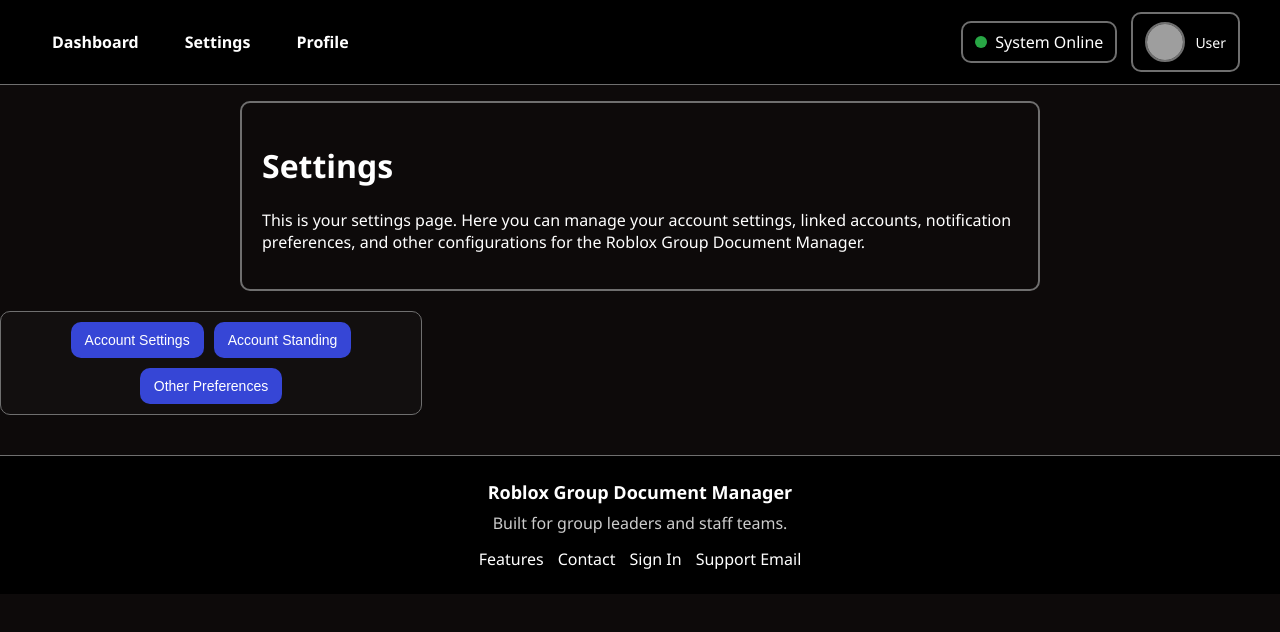
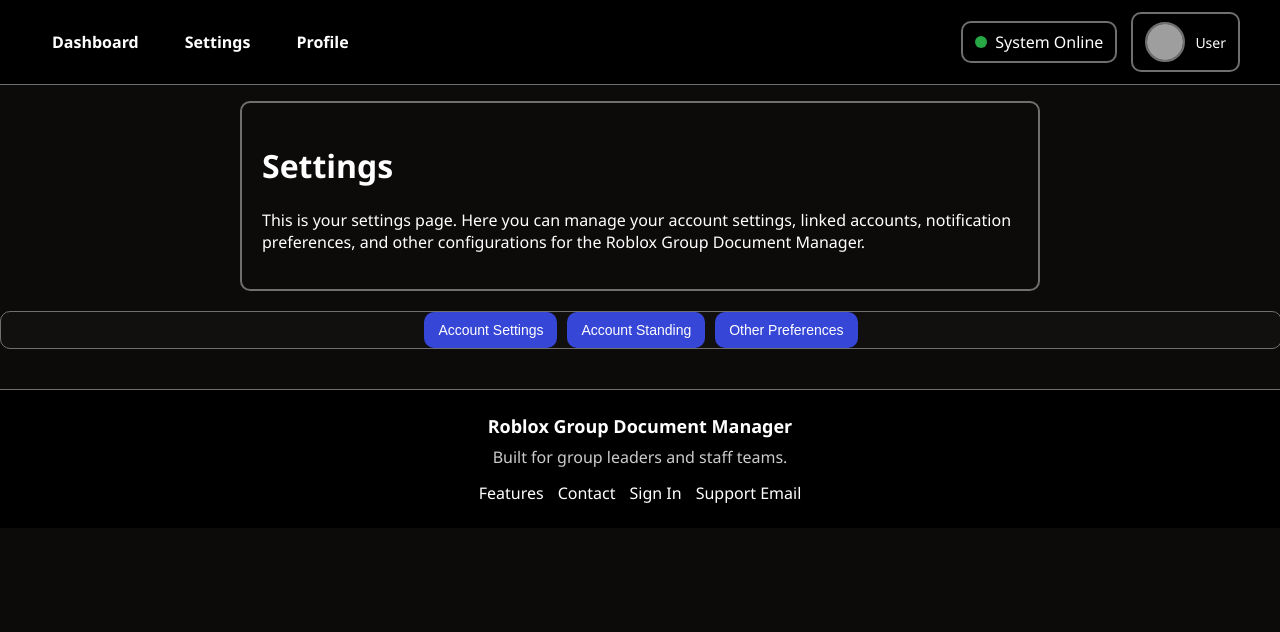
Before and after one commit to CamoBlamo/RBLXDOCMANAGER, a Next.js app: page /dashboard/settings in a window 1280 px wide. Shown: the top 632 px of the page. Built offline with nearby package versions, Linux system fonts and the light colour scheme; no server answers; grey boxes are pictures that could not be loaded.

Commit message:
hopefully fixing this styling

```diff
--- a/src/app/globals.css
+++ b/src/app/globals.css
@@ -454,8 +454,7 @@
   margin-top: 20px;
   border: 1px solid var(--border-color);
   background-color: rgba(255, 255, 255, 0.02);
-  width: min(400px, 100%);
-  padding: 10px;
+  width: 100%;
   border-radius: 10px;
 }
 #account-settings-btn,
```
